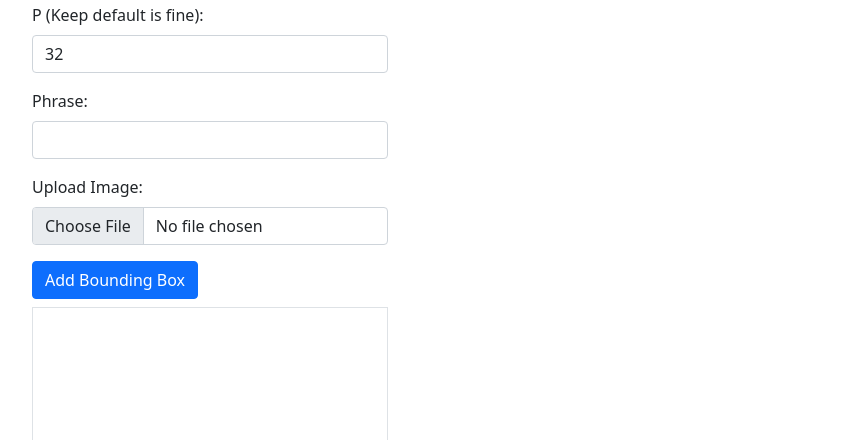
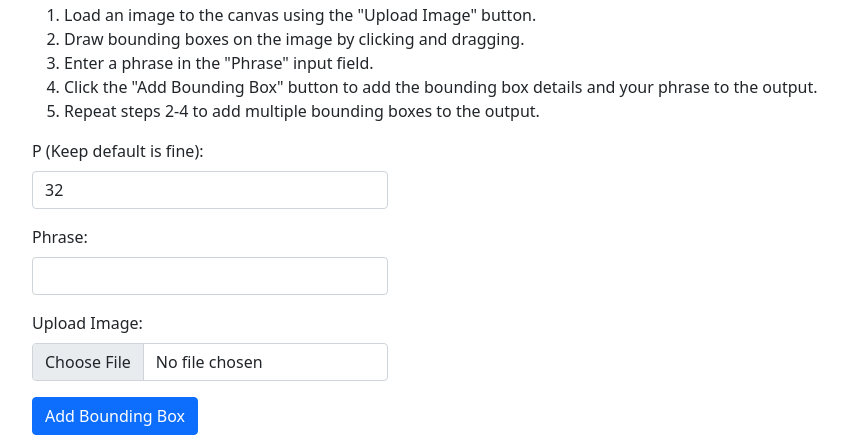
Before and after one commit to sheldonchiu/sheldonchiu.github.io, a plain HTML site: page index.html in a window 1280 px wide. Shown: the part 69-509 px from the top of the page, without its empty margins (50-897 px from the left). Drawn offline with nearby package versions, Linux system fonts and the light colour scheme.

Commit message:
add guide

```diff
--- a/index.html
+++ b/index.html
@@ -27,6 +27,16 @@
     </nav>
     <main>
       <article>
+        <!-- User Guide -->
+        <div class="user-guide">
+          <ol>
+            <li>Load an image to the canvas using the "Upload Image" button.</li>
+            <li>Draw bounding boxes on the image by clicking and dragging.</li>
+            <li>Enter a phrase in the "Phrase" input field.</li>
+            <li>Click the "Add Bounding Box" button to add the bounding box details and your phrase to the output.</li>
+            <li>Repeat steps 2-4 to add multiple bounding boxes to the output.</li>
+          </ol>
+        </div>
         <div class="row">
           <div class="col-12 col-lg-4">
             <div class="mb-3">
```
